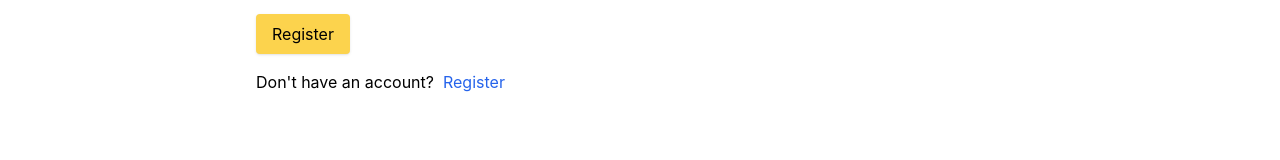
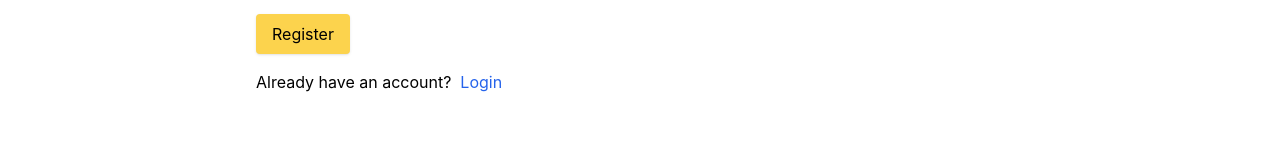
Before and after one commit to IlyasElMabrouki/E-Commerce, a Next.js app: page /register in a window 1280 px wide. Shown: the part 422-582 px from the top of the page. Built offline with nearby package versions, Linux system fonts and the light colour scheme; no server answers.

Commit message:
Fix the login Link in register page

```diff
--- a/pages/register.js
+++ b/pages/register.js
@@ -133,8 +133,8 @@ export default function LoginScreen() {
           <button className="primary-button">Register</button>
         </div>
         <div className="mb-4 ">
-          Don&apos;t have an account? &nbsp;
-          <Link href={`/register?redirect=${redirect || '/'}`}>Register</Link>
+          Already have an account? &nbsp;
+          <Link href='/login'>Login</Link>
         </div>
       </form>
     </Layout>
```
